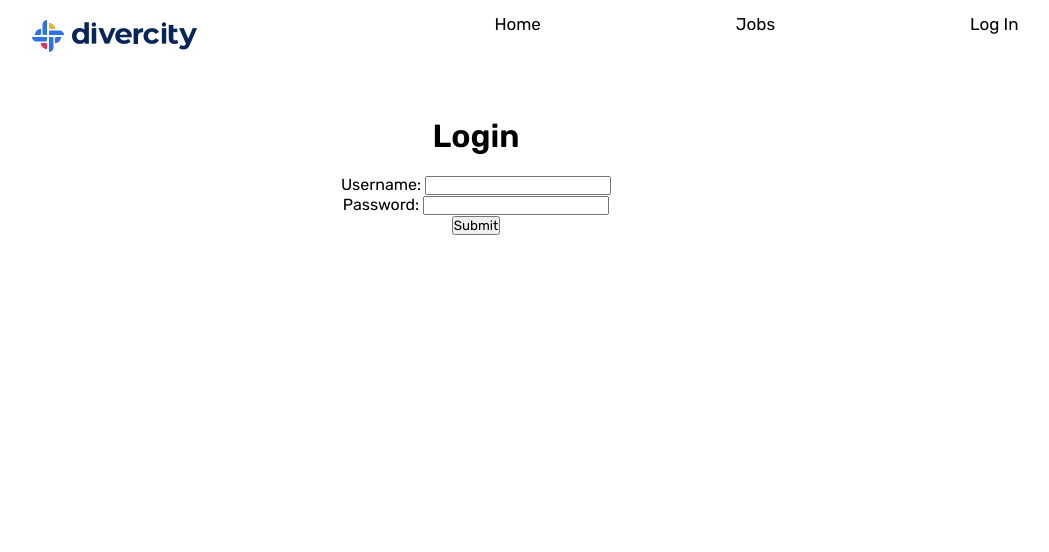
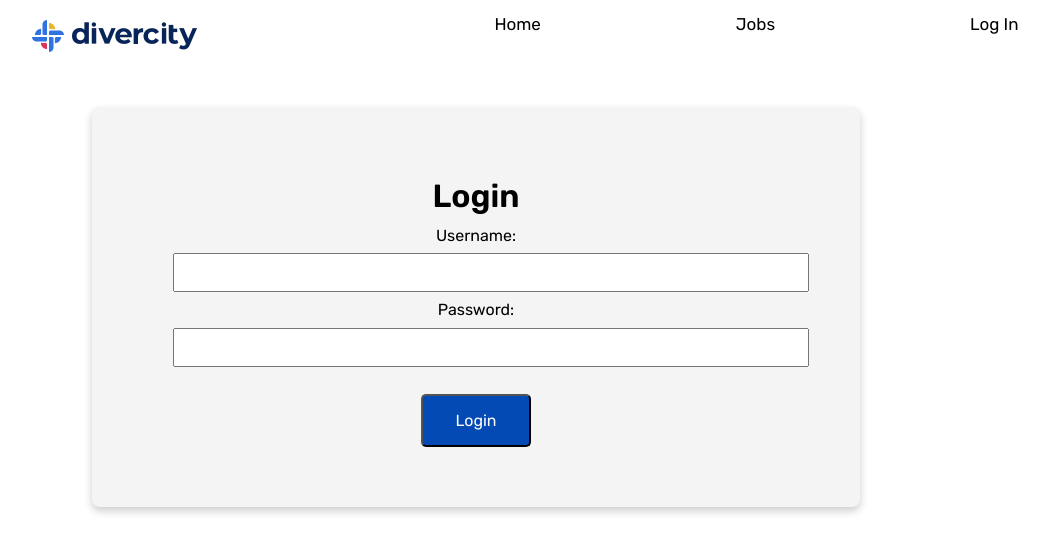
Before and after one commit to myk245/divercity-challenge, a React (Create React App) app: page /login in a window 1280 px wide. Shown: the top 552 px of the page, without its empty margins (164-1213 px from the left). Built offline with nearby package versions, Linux system fonts and the light colour scheme.

Commit message:
login form styling

```diff
--- a/src/App.css
+++ b/src/App.css
@@ -13,6 +13,19 @@
 .header {
   margin: 20px;
   padding-top: 20px;
+}
+
+.card {
+  padding: 40px;
+  width: 60%;
+  height: 50vh;
+  margin: 30px auto;
+  box-shadow: 0 4px 8px 0 rgba(0,0,0,0.2);
+  transition: 0.3s;
+  border-radius: 8px;
+  line-height: 120%;
+  text-align: center;
+  background-color: #f4f4f4;
 }
 
 .flex-container {
@@ -182,3 +195,9 @@
   text-align: right;
   font-size: 12px;
 }
+
+.form-input {
+  padding: 10px;
+  margin: 8px 15px;
+  width: 100%;
+}
--- a/src/Components/JobCard.js
+++ b/src/Components/JobCard.js
@@ -10,7 +10,7 @@ const JobCard = (props) => {
          <span className="skills">You may be a good fit for this role if you have the following skills:</span>
          {props.job.skills_tag.map(skill => <p className="skills-section">{skill}</p>)}
          <br></br>
-         <a className="button">Apply Now</a>
+         <button className="button">Apply Now</button>
          <div className="extra-details">
             <p>Current Number of Applicants: {props.job.applicant_count}</p>
          </div>
--- a/src/Components/JobList.js
+++ b/src/Components/JobList.js
@@ -18,16 +18,16 @@ class JobList extends React.Component {
          }))
    }
 
-   filterBySkill = () => {
-      let jobsToShow = []
-      this.state.jobs.map((job) => {
-         let skillMatch = job.filter(job => job.skills_tags.toLowerCase().includes(this.state.skills.toLowerCase()))
-         if (skillMatch.length > 0) {
-            jobsToShow.push(job)
-         }
-      })
-      return jobsToShow;
-   }
+   // filterBySkill = () => {
+   //    let jobsToShow = []
+   //    this.state.jobs.map((job) => {
+   //       let skillMatch = job.filter(job => job.skills_tags.toLowerCase().includes(this.state.skills.toLowerCase()))
+   //       if (skillMatch.length > 0) {
+   //          jobsToShow.push(job)
+   //       }
+   //    })
+   //    return jobsToShow;
+   // }
 
    render() {
       return (
--- a/src/Components/LogIn.js
+++ b/src/Components/LogIn.js
@@ -19,31 +19,29 @@ class LogIn extends Component {
 
    render() {
       return (
-         <div>
+         <div className="card">
             <h1 className="header">Login</h1>
-            <div>
+            <div className="column">
                <form>
-                  <label for="username">Username: </label>
+                  <label>Username: </label>
                   <input
                      type="text"
                      name="username"
+                     className="form-input"
                      value={this.state.username}
                      onChange={this.handleChange}
                   />
-                  <br></br>
-                  <label for="password">Password: </label>
+                  <label>Password: </label>
                   <input
                      type="text"
                      name="password"
+                     className="form-input"
                      value={this.state.password}
                      onChange={this.handleChange}
                   />
                   <br></br>
-                  <input
-                     type="submit"
-                     value="Submit"
-                     onClick={this.handleSubmit}
-                  />
+                  <br></br>
+                  <button className="button" onClick={this.handleSubmit}>Login </button>
                </form>
             </div>
          </div>
```
